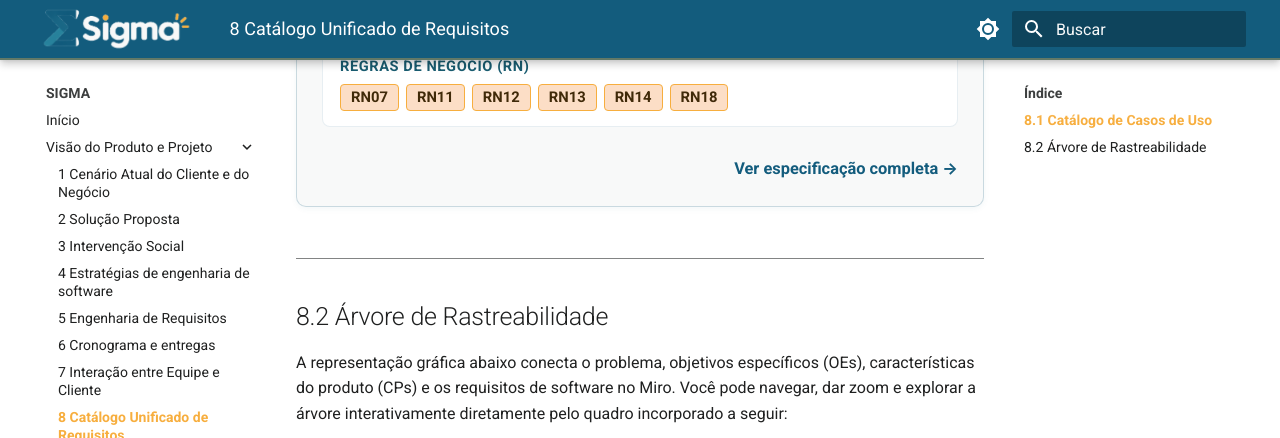
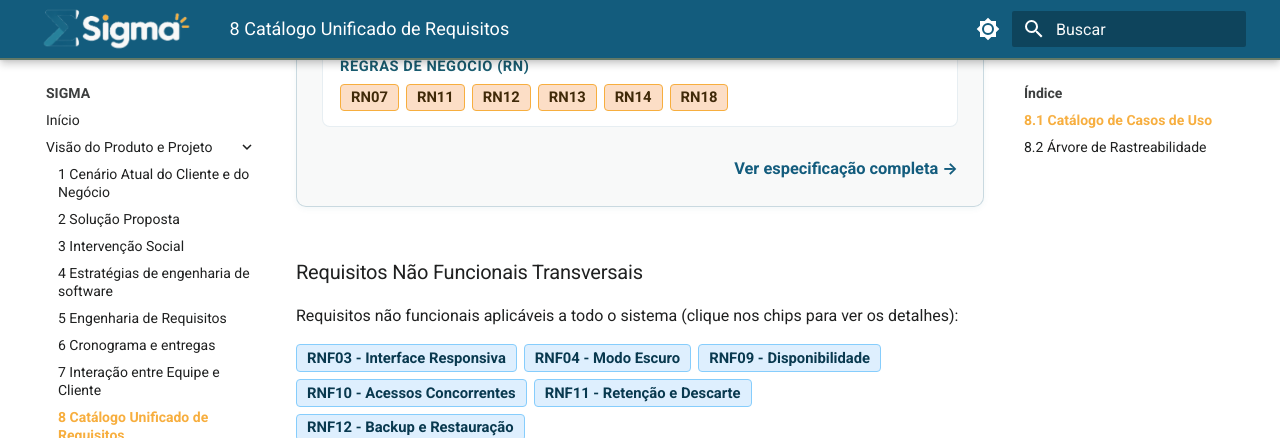
Before and after one commit to mdsreq-fga-unb/REQ-2026.2-T01-Sigma, an MkDocs documentation site: the page built from docs/doc-visao/8_requisitos.md, in a window 1280 px wide and 900 px high, scrolled down 4521 px, cut to the strip 0-438 px from the top of the window. Built offline with MkDocs 1.6.1 and Material for MkDocs 9.7.7, drawn with Linux system fonts in a browser that asks for light colours.

Commit message:
fix: corrige chave RNF12, âncoras/chips no catálogo, FE04, RNF09 e remove image.png

```diff
--- a/docs/doc-visao/8_requisitos.md
+++ b/docs/doc-visao/8_requisitos.md
@@ -44,8 +44,8 @@ O painel a seguir apresenta os Casos de Uso do sistema, indicando o vínculo com
   <span id="rnf08"></span><span id="req-rnf08"></span>
   <span id="rnf09"></span><span id="req-rnf09"></span>
   <span id="rnf10"></span><span id="req-rnf10"></span>
-  <span id="rnf10"></span><span id="req-rnf11"></span>
-  <span id="rnf10"></span><span id="req-rnf12"></span>
+  <span id="rnf11"></span><span id="req-rnf11"></span>
+  <span id="rnf12"></span><span id="req-rnf12"></span>
   <span id="rn01"></span>
   <span id="rn02"></span>
   <span id="rn03"></span>
@@ -468,6 +468,19 @@ O painel a seguir apresenta os Casos de Uso do sistema, indicando o vínculo com
   <p>Nenhum Caso de Uso encontrado para o filtro selecionado.</p>
 </div>
 
+### Requisitos Não Funcionais Transversais
+
+Requisitos não funcionais aplicáveis a todo o sistema (clique nos chips para ver os detalhes):
+
+<div class="catalogo-card__chips" style="margin: 0.75rem 0 1.5rem 0;">
+  <button type="button" class="chip chip--rnf" data-modal-id="RNF03" title="Clique para ver detalhes do RNF03">RNF03 - Interface Responsiva</button>
+  <button type="button" class="chip chip--rnf" data-modal-id="RNF04" title="Clique para ver detalhes do RNF04">RNF04 - Modo Escuro</button>
+  <button type="button" class="chip chip--rnf" data-modal-id="RNF09" title="Clique para ver detalhes do RNF09">RNF09 - Disponibilidade</button>
+  <button type="button" class="chip chip--rnf" data-modal-id="RNF10" title="Clique para ver detalhes do RNF10">RNF10 - Acessos Concorrentes</button>
+  <button type="button" class="chip chip--rnf" data-modal-id="RNF11" title="Clique para ver detalhes do RNF11">RNF11 - Retenção e Descarte</button>
+  <button type="button" class="chip chip--rnf" data-modal-id="RNF12" title="Clique para ver detalhes do RNF12">RNF12 - Backup e Restauração</button>
+</div>
+
 ---
 
 <span id="83-rastreabilidade-dos-requisitos-funcionais-aos-casos-de-uso"></span>
--- a/docs/javascripts/modal.js
+++ b/docs/javascripts/modal.js
@@ -276,7 +276,7 @@
       category: 'rnf',
       type: 'Requisito Não Funcional (Confiabilidade)',
       name: 'Disponibilidade Operacional',
-      description: 'O sistema deve assegurar disponibilidade, isto é, assegurar suas funcionalidades operacionais (operações envolvendo os alunos, turmas e outros usuários quando cabível), de 99,5% durante o horário de expediente comercial da creche (segunda a sexta-feira, das 07h00 às 19h30).',
+      description: 'O sistema deve assegurar disponibilidade de 99,5% durante o horário de expediente comercial da creche (segunda a sexta-feira, das 07h00 às 19h30). Considera-se disponível quando o sistema carrega a interface e executa com sucesso as operações operacionais essenciais (login, busca, cadastro/edição de fichas e vínculo de turmas), e indisponível quando retorna erros de servidor (HTTP 5xx) ou falha de conexão com o banco. A verificação é feita por monitoramento contínuo de health-check da API e registros de logs de erro.',
       related: []
     },
     RNF10: {
@@ -297,7 +297,7 @@
       related: []
     },
 
-    RNF11: {
+    RNF12: {
       id: 'RNF12',
       category: 'rnf',
       type: 'Requisito Não Funcional (Segurança)',
```
Also changed, not shown: docs/doc-visao/2_solucao.md (+1 -1 lines), docs/doc-visao/casos-uso/uc04.md (+2 -3 lines), docs/assets/image.png (deleted).
